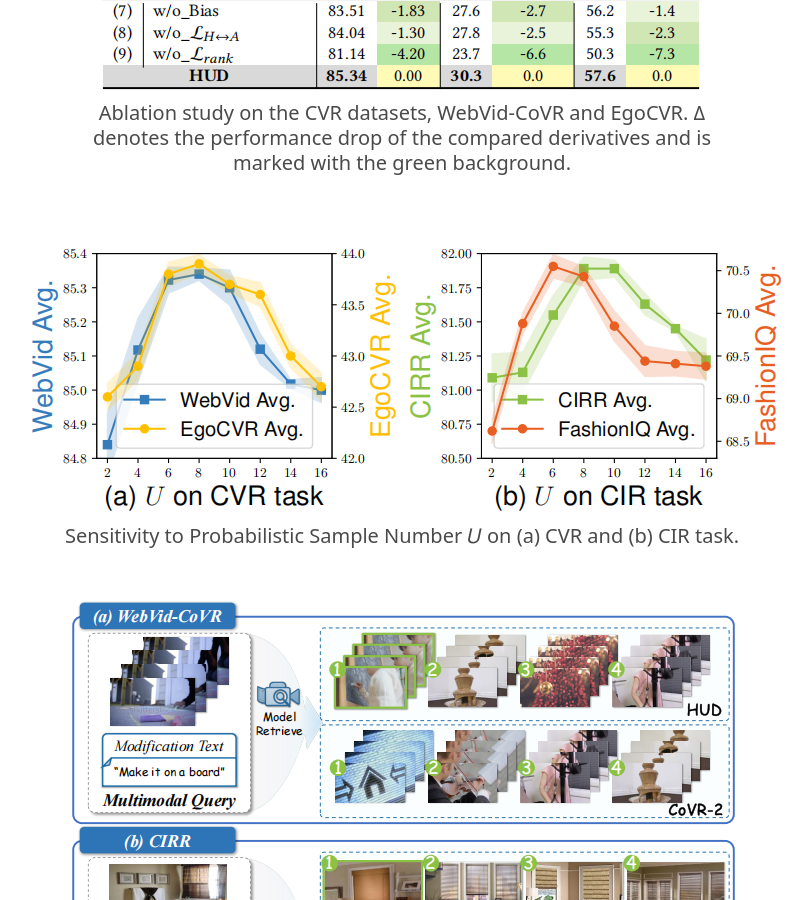
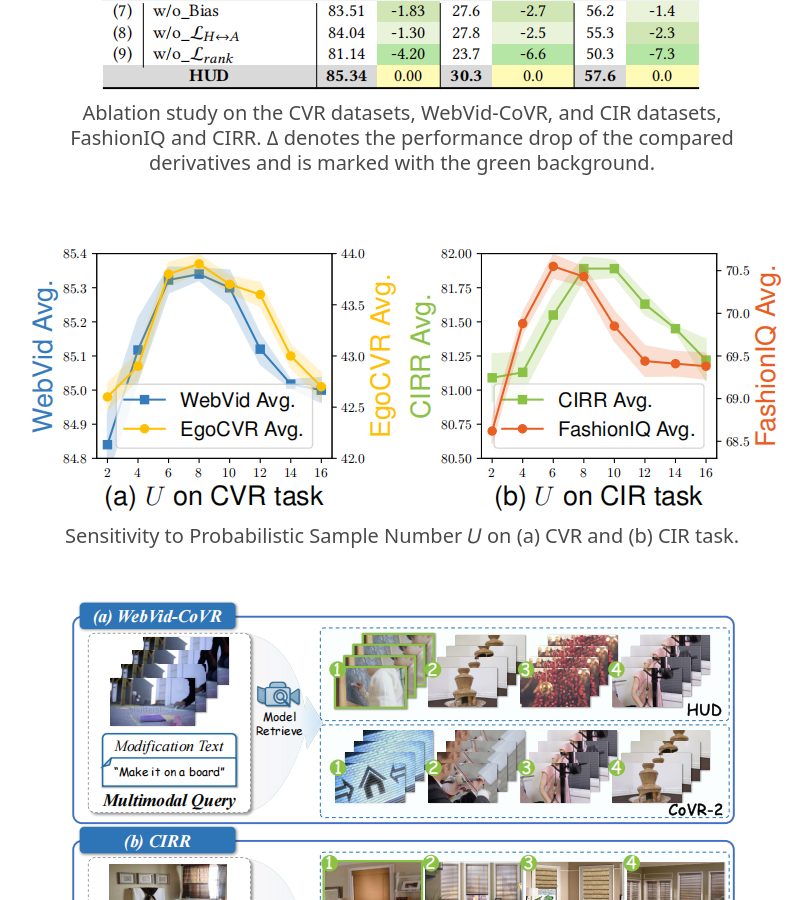
Before and after one commit to ZivChen-Ty/HUD.github.io, a plain HTML site: page index.html in a window 1280 px wide. Shown: the part 4364-5264 px from the top of the page, without its empty margins (238-1050 px from the left). Drawn offline with nearby package versions, Linux system fonts and the light colour scheme; some icons are missing.

Commit message:
Update ablation text in index.html

```diff
--- a/index.html
+++ b/index.html
@@ -334,9 +334,8 @@
               <!-- Your image here -->
               <img src="static/images/ablation.png" alt="MY ALT TEXT" />
               <h2 class="subtitle has-text-centered">
-                Ablation study on the CVR datasets, WebVid-CoVR
-                and EgoCVR. Δ denotes the performance drop of the compared derivatives and is marked with the green
-                background.
+                Ablation study on the CVR datasets, WebVid-CoVR, and CIR datasets, FashionIQ and CIRR. Δ denotes the
+                performance drop of the compared derivatives and is marked with the green background.
               </h2>
             </div>
           </div>
```
